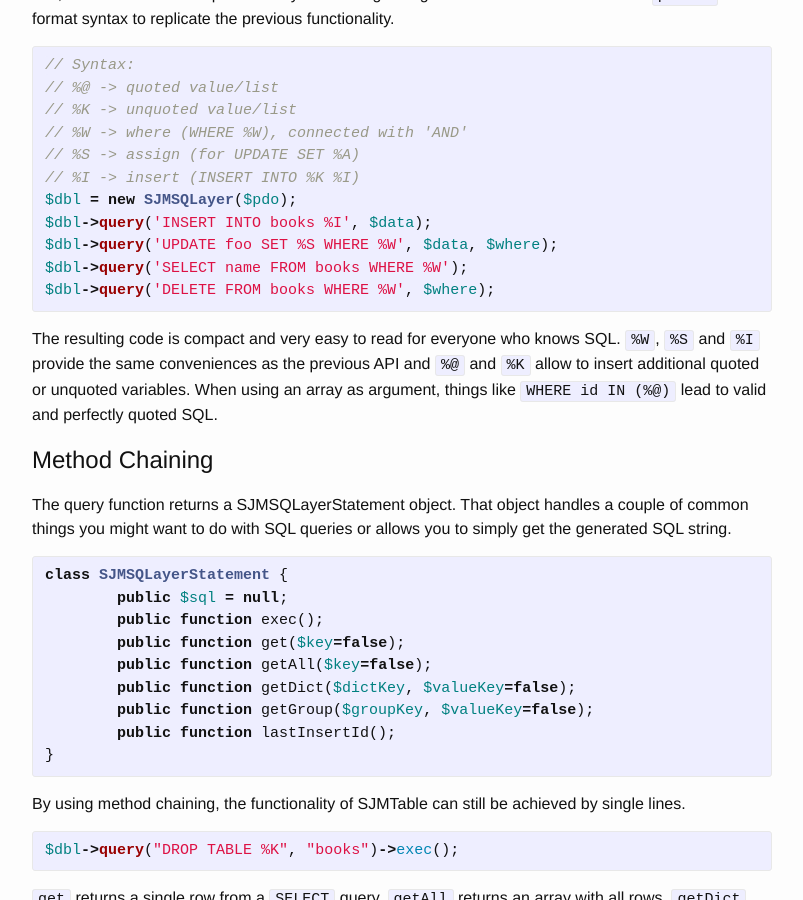
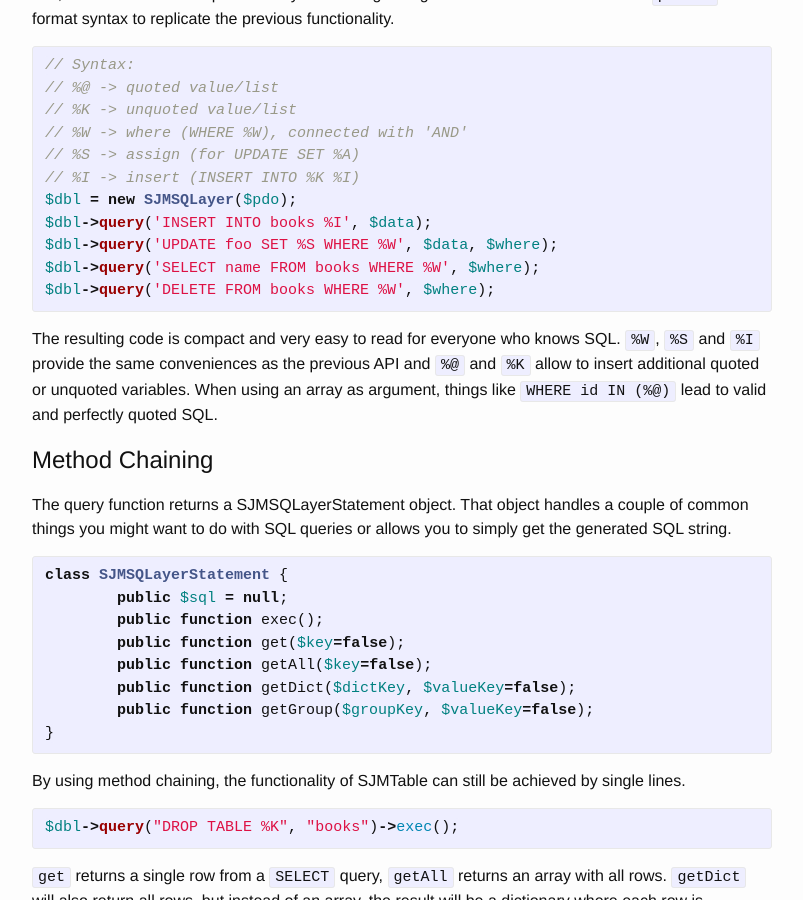
Before and after one commit to stepmuel/stepmuel.github.io, a Jekyll site: the page built from _posts/2016-01-05-sjmsqlayer.md, in a window 1280 px wide and 900 px high, scrolled down 2263 px. Shown: the whole window, without its empty margins (238-1041 px from the left). Built offline with Jekyll 4.4.1, drawn with Linux system fonts in a browser that asks for light colours.

Commit message:
Bugfix inside blog post

```diff
--- a/_posts/2016-01-05-sjmsqlayer.md
+++ b/_posts/2016-01-05-sjmsqlayer.md
@@ -83,7 +83,7 @@ The simple API covers a surprisingly large amount of SQL scenarios. The generic
 $dbl = new SJMSQLayer($pdo);
 $dbl->query('INSERT INTO books %I', $data);
 $dbl->query('UPDATE foo SET %S WHERE %W', $data, $where);
-$dbl->query('SELECT name FROM books WHERE %W');
+$dbl->query('SELECT name FROM books WHERE %W', $where);
 $dbl->query('DELETE FROM books WHERE %W', $where);
 {% endhighlight %}
 
@@ -101,7 +101,6 @@ class SJMSQLayerStatement {
 	public function getAll($key=false);
 	public function getDict($dictKey, $valueKey=false);
 	public function getGroup($groupKey, $valueKey=false);
-	public function lastInsertId();
 }
 {% endhighlight %}
 
```
